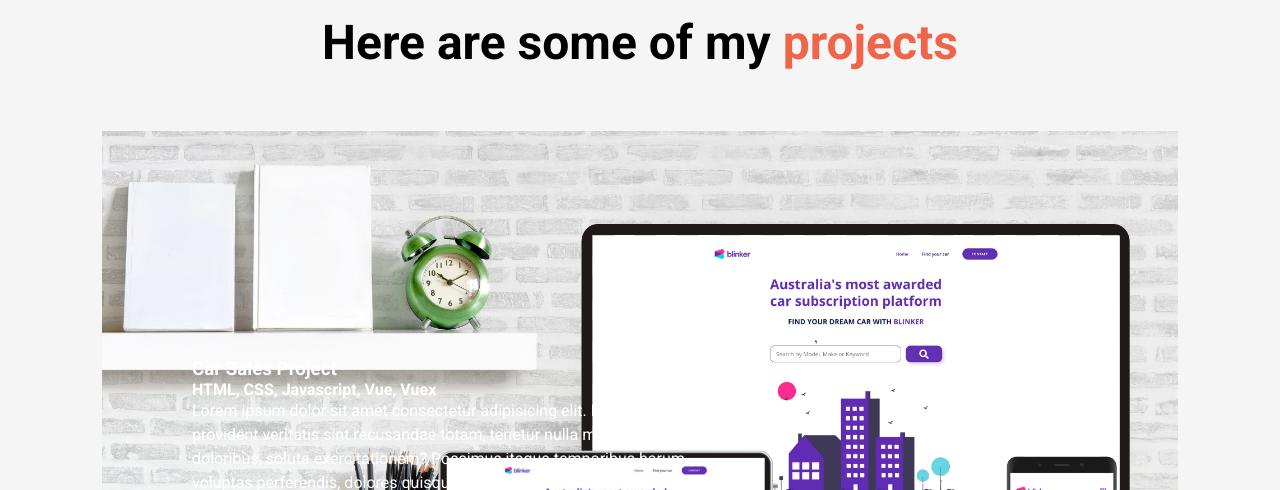
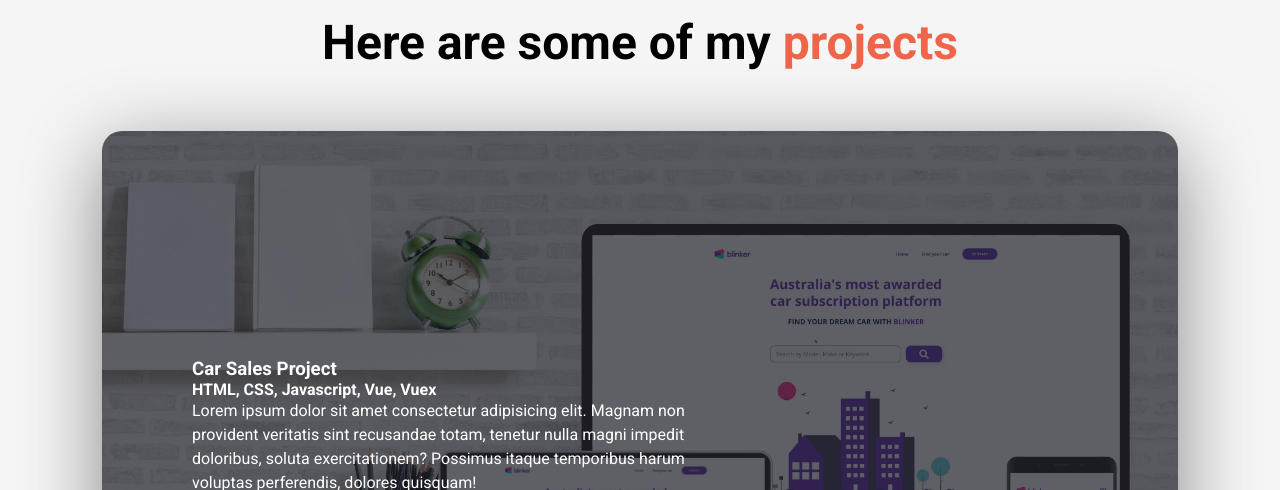
Before and after one commit to Zhanif2/Advanced-e-portfolio, a plain HTML site: page index.html in a window 1280 px wide. Shown: the part 836-1326 px from the top of the page. Drawn offline with Linux system fonts and the light colour scheme.

Commit message:
project description styling

```diff
--- a/index.html
+++ b/index.html
@@ -108,6 +108,7 @@
                   class="project__img"
                   alt=""
                 />
+                <div class="project__wrapper--bg"></div>
                 <div class="project__description">
                   <h3 class="project__description--title">Car Sales Project</h3>
                   <h4 class="project__description--sub-title">
--- a/style.css
+++ b/style.css
@@ -218,6 +218,9 @@ PROJECTS
 
 .project__wrapper{
     position: relative;
+    border-radius: 20px;
+    box-shadow: 0 20px 80px 0 rgb(0, 0, 0, 0.45);
+    overflow: hidden;
 }
 
 .project__description{
@@ -228,3 +231,13 @@ PROJECTS
     color: white;
     max-width: 550px;
 }
+
+.project__wrapper--bg{
+    position: absolute;
+    top: 0;
+    left: 0;
+    width: 100%;
+    height: 100%;
+    background-color: #1c1d25;
+    opacity: 0.7;
+}
```
